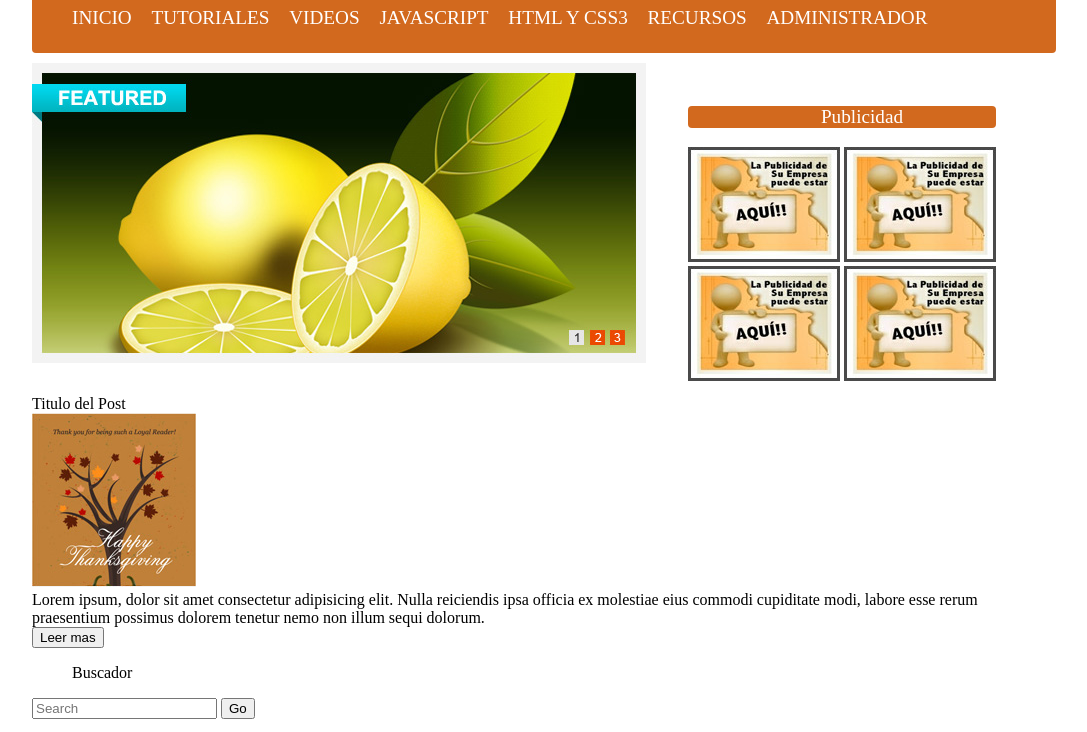
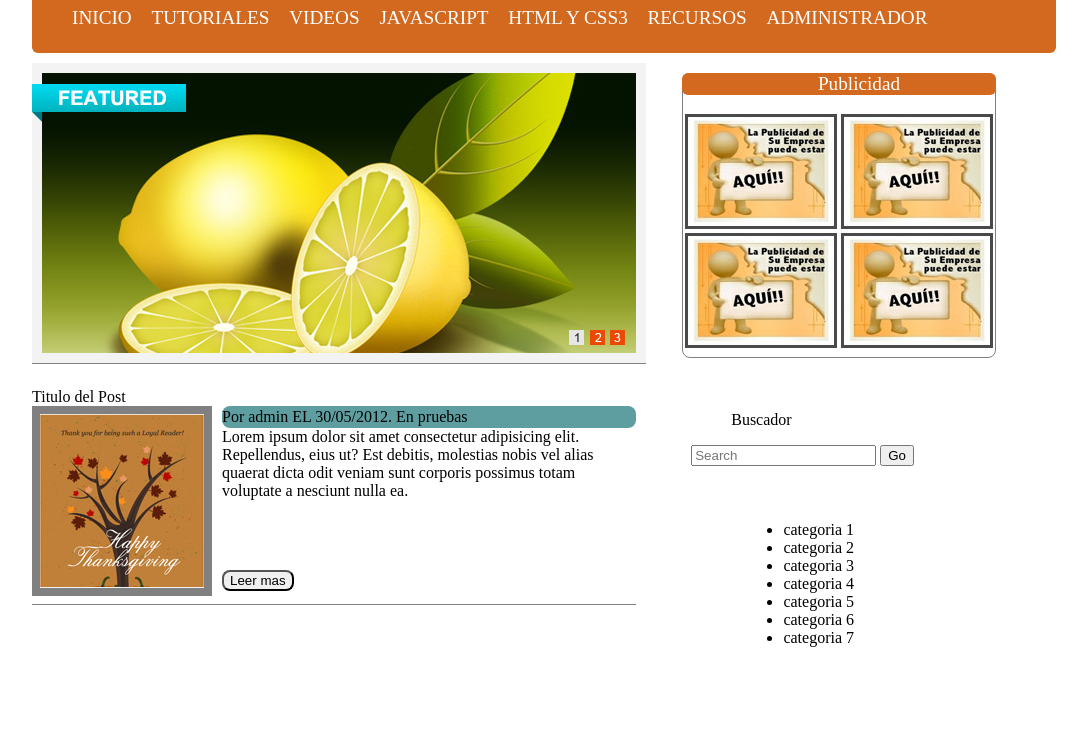
Before and after one commit to LyonTheMage/pw15162022, a plain HTML site: page PracticaCSS03/index.html in a window 1280 px wide. Shown: the part 107-839 px from the top of the page, without its empty margins (96-1183 px from the left). After the commit the page ends 800 px from the top, so only its background shows below. Drawn offline with Linux system fonts and the light colour scheme.

Commit message:
Practica03 continuacion

```diff
--- a/PracticaCSS03/css/estilos.css
+++ b/PracticaCSS03/css/estilos.css
@@ -44,23 +44,81 @@ header nav ul li {
 
 #secc01art01 img{
     margin-top: 10px;
+    border-bottom: gray 1px solid;
 }
 
 #secc01art02{
     float: right;
+    border: gray 1px solid;
+    border-radius: 8px;
+    padding-bottom: 5px;
+    padding-left: 2px;
+    padding-right: 2px;
     margin-right: 60px;
-    margin-top: -280px;
+    margin-top: -295px;
+}
+#secc01nav01{
+    margin-top: -20px;
+    text-align: center;
+    margin-left: -3px;
+    margin-right: -3px;
+
+
 }
 
-#secc01art02 nav{
-  text-align: center;
+#secction02 {
+    margin-top: 20px;
+    /*border: red 2px solid;*/
+    margin-right: 420px;
+    display: inline-block;
+    border-bottom: grey 1px solid;
+    padding-bottom: 8px;
+    /*padding-right: 250px;*/
+}
+#secction02 article input[type=submit]{
+    margin-top: 70px;
+    border-radius: 8px;
+
 }
 
-#secction02{
-    display: inline-block;
-    vertical-align: top;
-    margin-top: 10px;
+#secction02 article img{
+    float: left;
+    border: grey 8px solid;
 }
+#secction02 article div{
+    /*border:blue 2px solid;*/
+    margin-left: 190px;
+}
+#secction02 article nav{
+    background-color: cadetblue;
+    border-radius: 8px;
+    padding-top: 2px;
+    padding-bottom: 2px;
+
+}
+
+#secction03 {
+    float: right;
+    padding-bottom: 5px;
+    padding-left: 2px;
+    padding-right: 2px;
+    margin-right: 140px;
+    margin-top: -210px;
+
+}
+
+#secction04 {
+    float: right;
+    padding-bottom: 5px;
+    padding-left: 2px;
+    padding-right: 2px;
+    margin-right: 200px;
+    margin-top: -100px;
+
+}
+
+
+
 
 .navnaranja{
     background-color: chocolate;
@@ -71,5 +129,5 @@ header nav ul li {
     font-size: 1.2em;
 }
 .navredondito{
-    border-radius: 4px;
+    border-radius: 6px;
 }
--- a/PracticaCSS03/index.html
+++ b/PracticaCSS03/index.html
@@ -35,7 +35,7 @@
             <img src="img\slider.jpg" alt="limones">
         </article>
         <article id="secc01art02">
-            <nav class="navnaranja navletra navredondito">
+            <nav id="secc01nav01" class="navnaranja navletra navredondito">
                 <ul>Publicidad</ul>
             </nav>
             <nav>
@@ -55,16 +55,20 @@
         <article id="secc02art01">
             <span class="Secciondos nito">Titulo del Post</span>
             <br>
-            <img src="img\img-post.jpg" alt="">
+                <img src="img\img-post.jpg" alt="">
+          <div id="secc02div02">
             <nav>
-                Lorem ipsum, dolor sit amet consectetur adipisicing elit. Nulla reiciendis ipsa officia ex molestiae eius commodi cupiditate modi, labore esse rerum praesentium possimus dolorem tenetur nemo non illum sequi dolorum.
-                <br><input type="submit" value="Leer mas">
+                Por admin EL 30/05/2012. En pruebas
             </nav>
+            Lorem ipsum dolor sit amet consectetur adipisicing elit. Repellendus, eius ut? Est debitis, molestias nobis vel alias quaerat dicta odit veniam sunt corporis possimus totam voluptate a nesciunt nulla ea.
+            <br>
+            <input type="submit" value="Leer mas">
+          </div>
         </article>
     </section>
 
 
-    <section id="seccion03">
+    <section id="secction03">
         <article>
             <nav>
                 <ul>Buscador</ul>
@@ -77,7 +81,7 @@
         </article>
     </section>
 
-    <Section>
+    <Section id="secction04">
         <article>
             <ul>
                 <li>categoria 1</li>
```
